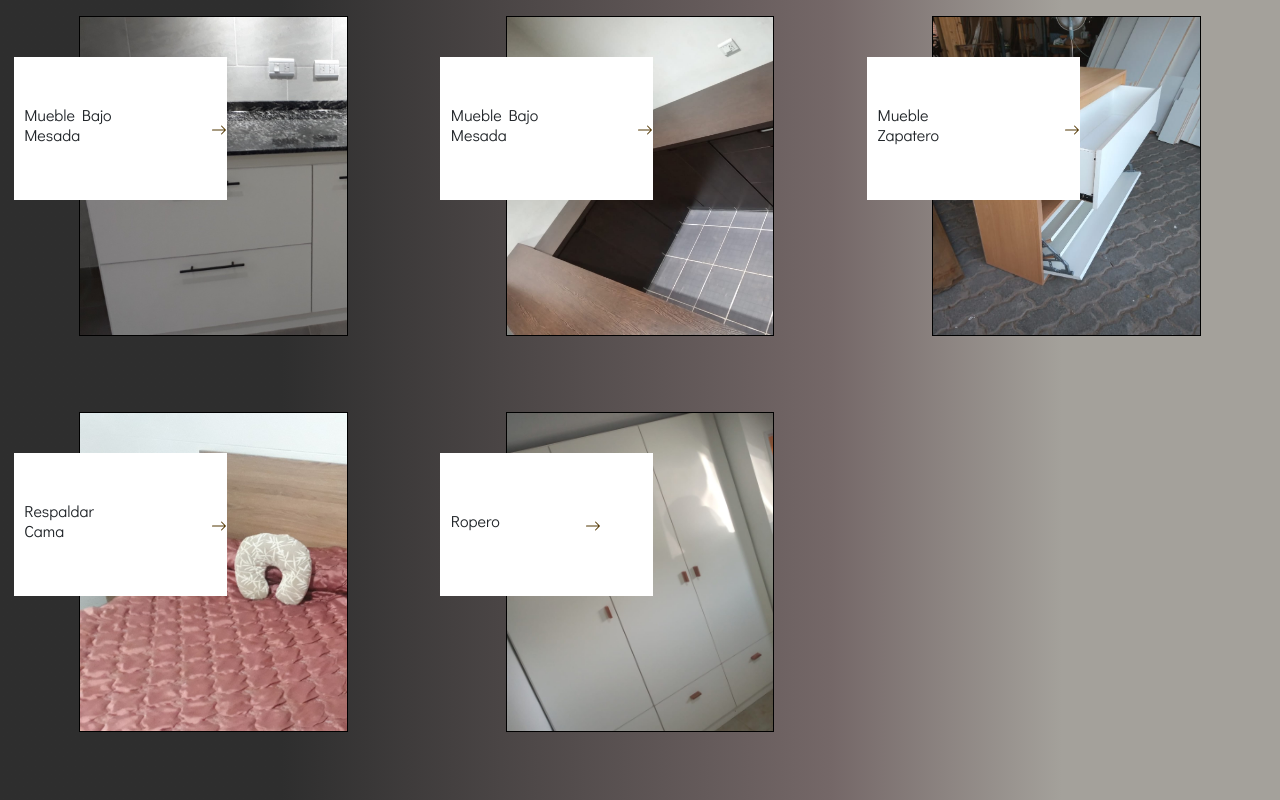
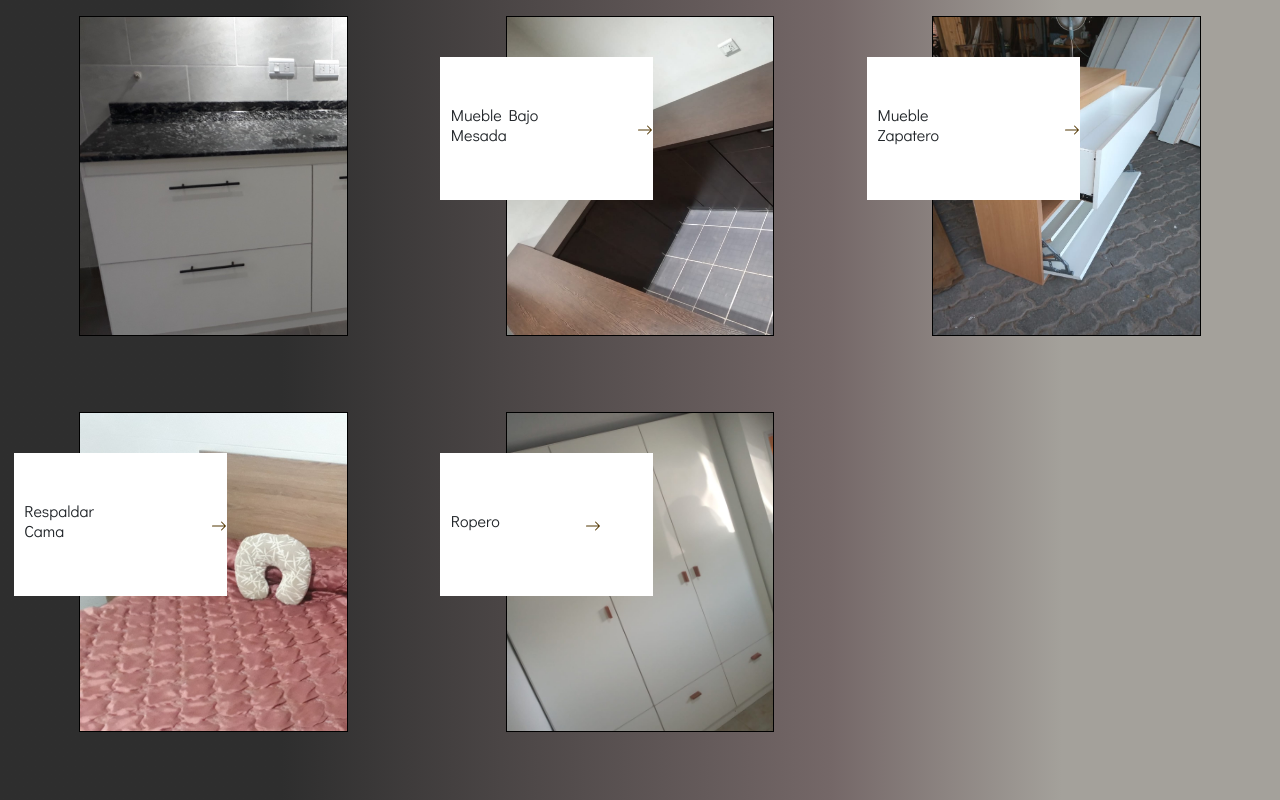
Before and after one commit to juanih1990/PF-JuanHernandez, a website: page pages/trabajos.html in a window 1280 px wide. Drawn offline with nearby package versions, Linux system fonts and the light colour scheme.

Commit message:
page trabajo

```diff
--- a/pages/trabajos.html
+++ b/pages/trabajos.html
@@ -26,10 +26,6 @@
     <main class="row bgmain">
         <section class="col-12 col-xl-4 bgsec d-flex justify-content-center align-items-start mt-3">
             <div class="col-12 col-xl-8 _trabajos-IMG1">
-                <div class="bgcol1 d-flex align-items-center justify-content-start"> <h6>Mueble Bajo Mesada  </h6><span><svg xmlns="http://www.w3.org/2000/svg" width="16" height="16" fill="currentColor" class="bi bi-arrow-right" viewBox="0 0 16 16">
-                    <path fill-rule="evenodd" d="M1 8a.5.5 0 0 1 .5-.5h11.793l-3.147-3.146a.5.5 0 0 1 .708-.708l4 4a.5.5 0 0 1 0 .708l-4 4a.5.5 0 0 1-.708-.708L13.293 8.5H1.5A.5.5 0 0 1 1 8z"/>
-                  </svg></span>
-                </div>
             </div>
         </section>
         <section class="col-12 col-xl-4 bgsec d-flex justify-content-center align-items-start mt-3">
```
